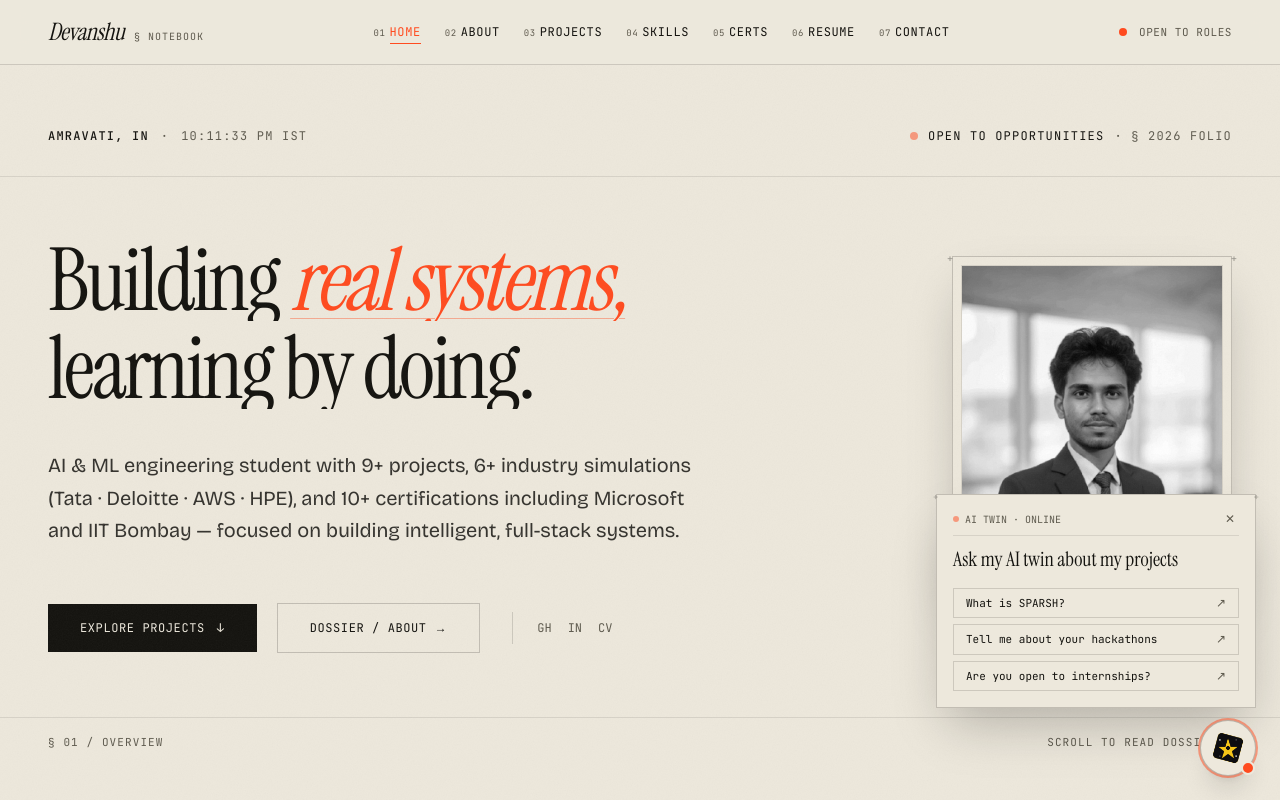
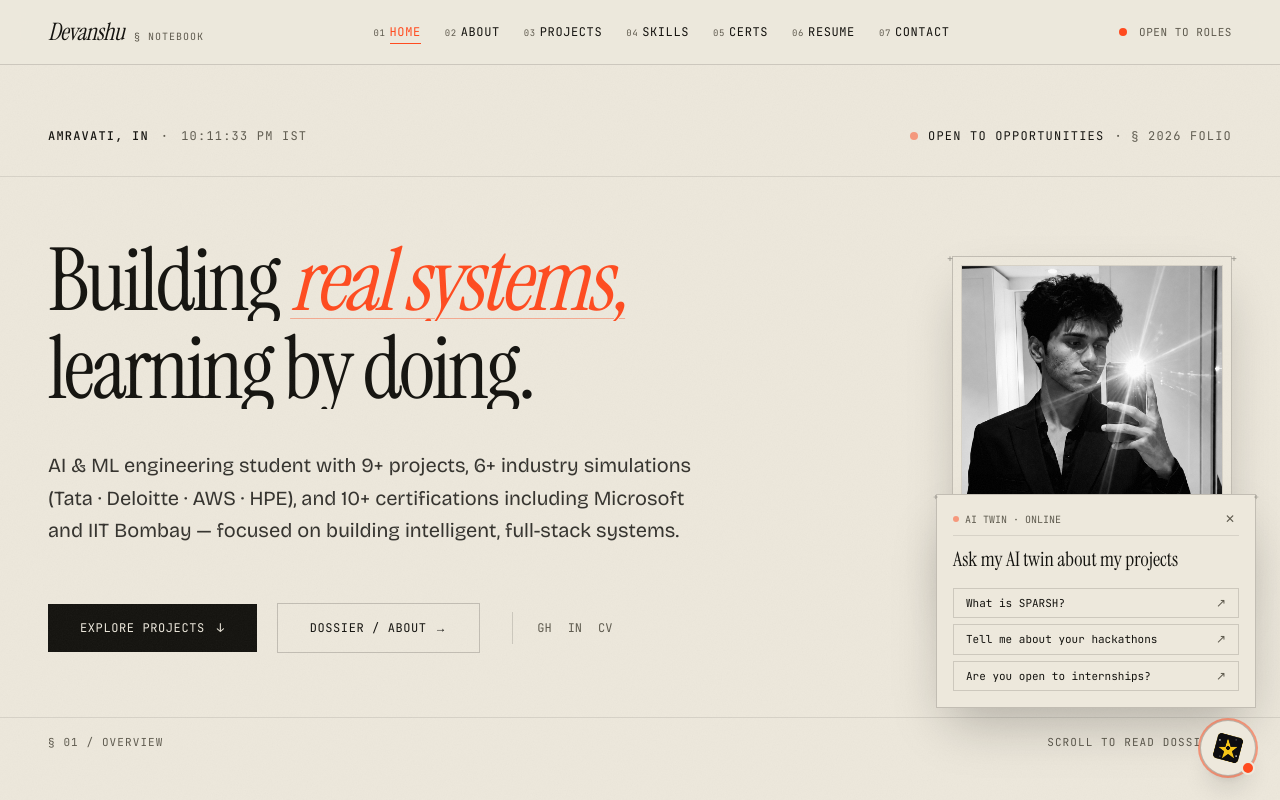
Before and after one commit to devanshu651/portfolio, a Next.js app: page / in a window 1280 px wide. Shown: the top 800 px of the page. Built offline with nearby package versions, Linux system fonts and the light colour scheme.

Commit message:
Update contact details, SPARSH visual, and avatar

```diff
--- a/app/api/chat/route.ts
+++ b/app/api/chat/route.ts
@@ -91,7 +91,7 @@ VERIFIED FACTS ABOUT DEVANSHU RAUT:
   - Intelligence & AI: OpenCV, Machine Learning, LLM APIs, PromptLab evaluation
   - Tools: Android Studio, Git & GitHub, Docker, VS Code, Firebase Firestore
 - Contact Details:
-  - Email: rautdevanshu24@gmail.com
+  - Email: devanshuraut.in@gmail.com
   - LinkedIn: https://www.linkedin.com/in/devanshu-raut-641828331/
   - GitHub: https://github.com/devanshu651
   - Location: Amravati, Maharashtra, India
--- a/app/components/ChatWidget.tsx
+++ b/app/components/ChatWidget.tsx
@@ -214,7 +214,7 @@ export default function ChatWidget() {
           const updated = [...prev];
           updated[updated.length - 1] = {
             role: "assistant",
-            content: "Oops! Connection dropped. Feel free to try again or email me at rautdevanshu24@gmail.com.",
+            content: "Oops! Connection dropped. Feel free to try again or email me at devanshuraut.in@gmail.com.",
             time: currentTime,
           };
           return updated;
--- a/app/components/ContactSection.tsx
+++ b/app/components/ContactSection.tsx
@@ -47,8 +47,8 @@ export default function ContactSection() {
     {
       label: "DIRECT DISPATCH",
       title: "Email",
-      value: "rautdevanshu24@gmail.com",
-      href: "mailto:rautdevanshu24@gmail.com",
+      value: "devanshuraut.in@gmail.com",
+      href: "mailto:devanshuraut.in@gmail.com",
       cta: "WRITE EMAIL ↗",
     },
     {
@@ -102,7 +102,7 @@ export default function ContactSection() {
           <div className="pt-8 pb-10 flex justify-center">
             <a
               ref={magneticCtaRef}
-              href="mailto:rautdevanshu24@gmail.com"
+              href="mailto:devanshuraut.in@gmail.com"
               data-cursor="EMAIL"
               className="inline-flex items-center gap-3 bg-[var(--ink)] text-[var(--paper)] px-10 py-5 font-mono text-xs sm:text-sm uppercase tracking-wider hover:bg-[var(--accent)] transition-colors shadow-xl will-change-transform"
             >
--- a/app/components/Footer.tsx
+++ b/app/components/Footer.tsx
@@ -107,10 +107,10 @@ export default function Footer() {
             <ul className="space-y-2 list-none p-0 m-0 uppercase">
               <li>
                 <a
-                  href="mailto:rautdevanshu24@gmail.com"
+                  href="mailto:devanshuraut.in@gmail.com"
                   className="link-sweep text-[var(--ink)] hover:text-[var(--accent)]"
                 >
-                  RAUTDEVANSHU24@GMAIL.COM ↗
+                  DEVANSHURAUT.IN@GMAIL.COM ↗
                 </a>
               </li>
               <li>
--- a/app/components/HeroSection.tsx
+++ b/app/components/HeroSection.tsx
@@ -290,7 +290,7 @@ export default function HeroSection() {
 
               <div className="relative w-full h-full overflow-hidden border border-[var(--ink)]/10">
                 <Image
-                  src="/avatar.png"
+                  src="/avatar-try2.png"
                   alt="Devanshu Raut Portrait"
                   fill
                   sizes="(max-width: 640px) 240px, 280px"
--- a/app/components/ProjectsSection.tsx
+++ b/app/components/ProjectsSection.tsx
@@ -37,6 +37,7 @@ export default function ProjectsSection() {
         "Mobile-friendly Progressive Web App that helps Anganwadi workers screen children aged 0–6 for possible developmental concerns using age-based milestone questions, with screening history for follow-up.",
       href: "/projects/sparsh",
       tags: ["React 19", "FastAPI", "PWA", "Firebase Auth", "Cloud Firestore", "Tailwind CSS"],
+      imageSrc: "/sparsh-ui.png",
       stats: "11-Member Lead · Community Engagement",
     },
     {
--- a/app/layout.tsx
+++ b/app/layout.tsx
@@ -60,7 +60,7 @@ export const metadata: Metadata = {
     siteName: "Devanshu Raut Portfolio",
     images: [
       {
-        url: "/avatar.png",
+        url: "/avatar-try2.png",
         width: 800,
         height: 800,
         alt: "Devanshu Raut portrait",
@@ -74,7 +74,7 @@ export const metadata: Metadata = {
     title: "Devanshu Raut — Systems, Machine Learning & Engineering",
     description:
       "Editorial portfolio of Devanshu Raut — AI & ML engineering student with 9+ projects, led 4 national-level hackathon teams (finalists in all 4), builder of SPARSH, SafeRide, and intelligent systems.",
-    images: ["/avatar.png"],
+    images: ["/avatar-try2.png"],
   },
   verification: {
     google: "JhwCV-hq0eo2TK-zBTTIYKctc6ff8z4bFoM-lqBEwNI",
--- a/public/cv.html
+++ b/public/cv.html
@@ -145,7 +145,7 @@
     <div class="header-top">
       <div class="name">Devanshu Raut</div>
       <div class="contact-block">
-        <a href="mailto:rautdevanshu24@gmail.com">rautdevanshu24@gmail.com</a><br>
+        <a href="mailto:devanshuraut.in@gmail.com">devanshuraut.in@gmail.com</a><br>
         <a href="https://www.linkedin.com/in/devanshu-raut-641828331/" target="_blank">linkedin.com/in/devanshu-raut</a><br>
         <a href="https://github.com/devanshu651" target="_blank">github.com/devanshu651</a>
       </div>
```
Also changed, not shown: public/avatar-try2.png (added), public/sparsh-ui.png (added).
